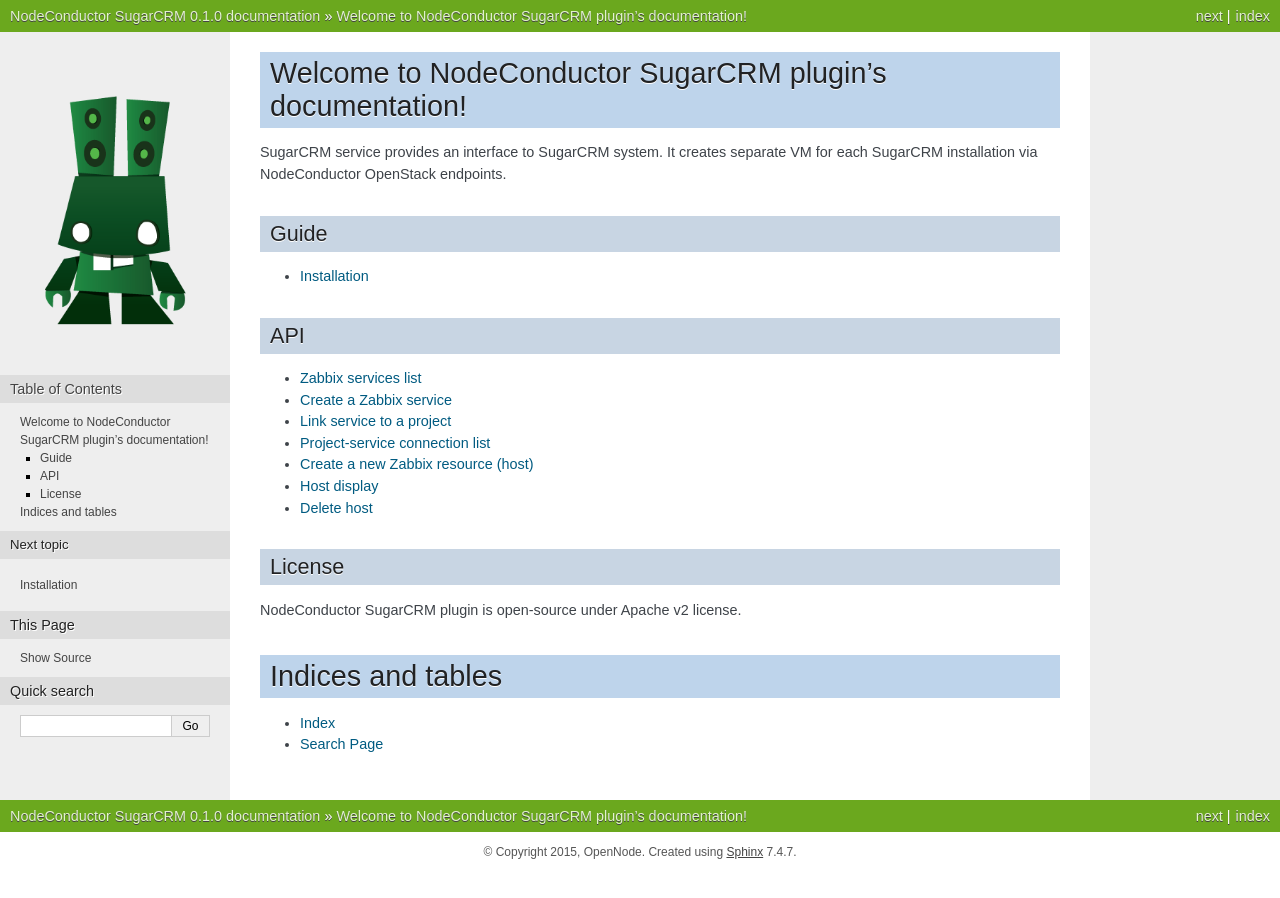
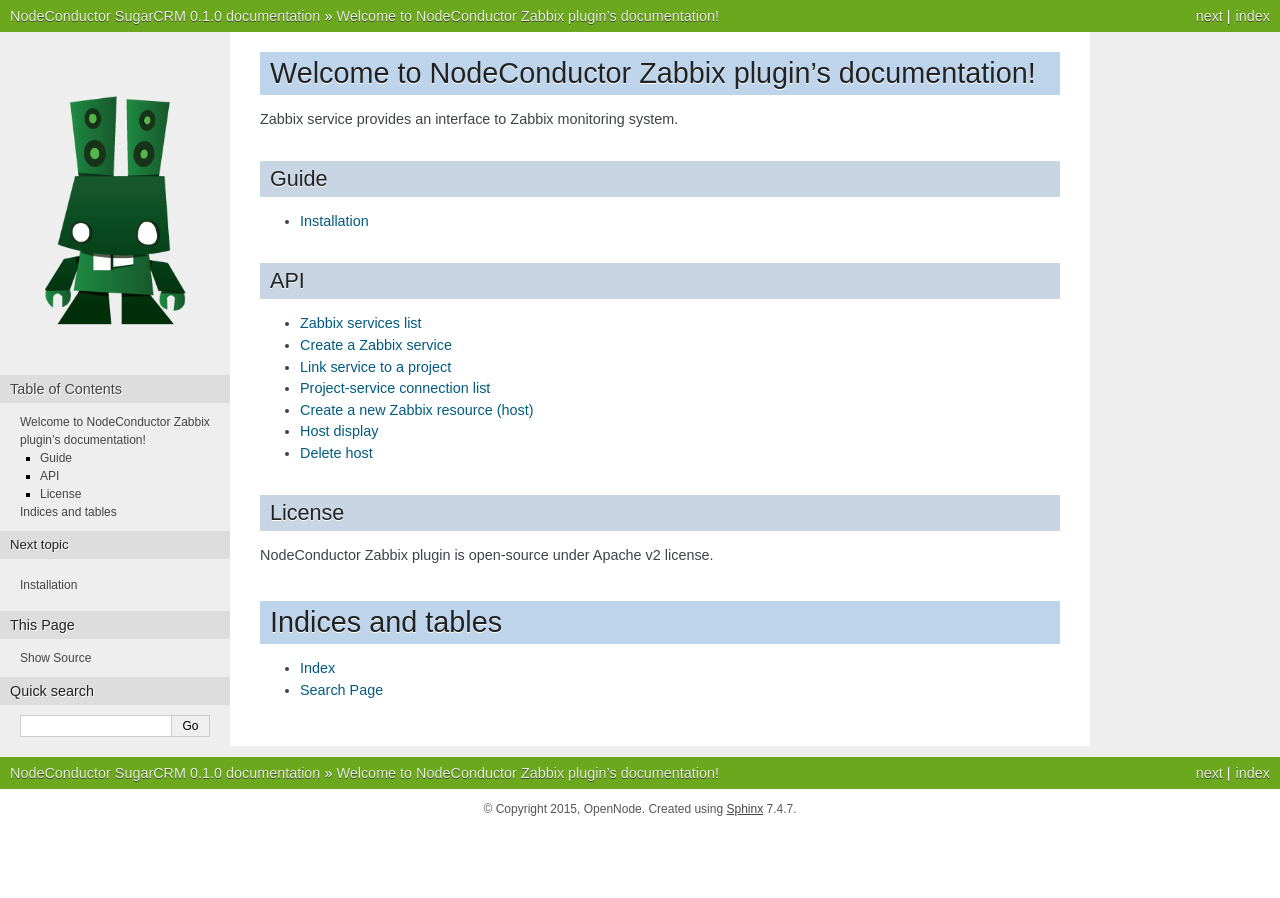
Before and after one commit to opennode/waldur-zabbix, a Sphinx documentation site: the page built from docs/index.rst, in a window 1280 px wide. Built offline with Sphinx 7.4.7, drawn with Linux system fonts in a browser that asks for light colours; the version number is read from the project's files by our own code.

Commit message:
Correct zabbix docs
 - saas-923

```diff
--- a/README.rst
+++ b/README.rst
@@ -1,6 +1,6 @@
 NodeConductor Zabbix
 ====================
 
-NodeConductor SugarCRM adds SugarCRM support to NodeConductor
+NodeConductor Zabbix adds Zabbix support to NodeConductor
 
 .. include:: docs/installation.rst
--- a/docs/index.rst
+++ b/docs/index.rst
@@ -1,8 +1,7 @@
-Welcome to NodeConductor SugarCRM plugin's documentation!
-=========================================================
+Welcome to NodeConductor Zabbix plugin's documentation!
+=======================================================
 
-SugarCRM service provides an interface to SugarCRM system.
-It creates separate VM for each SugarCRM installation via NodeConductor OpenStack endpoints.
+Zabbix service provides an interface to Zabbix monitoring system.
 
 Guide
 -----
@@ -23,7 +22,7 @@
 License
 -------
 
-NodeConductor SugarCRM plugin is open-source under Apache v2 license.
+NodeConductor Zabbix plugin is open-source under Apache v2 license.
 
 
 Indices and tables
--- a/docs/installation.rst
+++ b/docs/installation.rst
@@ -2,15 +2,15 @@
 ------------
 
  * `Install NodeConductor <http://nodeconductor.readthedocs.org/en/latest/guide/intro.html#installation-from-source>`_
- * Clone NodeConductor SugarCRM repository
+ * Clone NodeConductor Zabbix repository
 
   .. code-block:: bash
 
-    git clone git@code.opennodecloud.com:nodeconductor/nodeconductor-sugarcrm.git
+    git clone git@code.opennodecloud.com:nodeconductor/nodeconductor-zabbix.git
 
- * Install NodeConductor SugarCRM into NodeConductor virtual environment
+ * Install NodeConductor Zabbix into NodeConductor virtual environment
 
   .. code-block:: bash
 
-    cd /path/to/sugarcrm/
+    cd /path/to/zabbix/
     python setup.py install
```
Also changed, not shown: docs/api.rst (+12 -13 lines).
